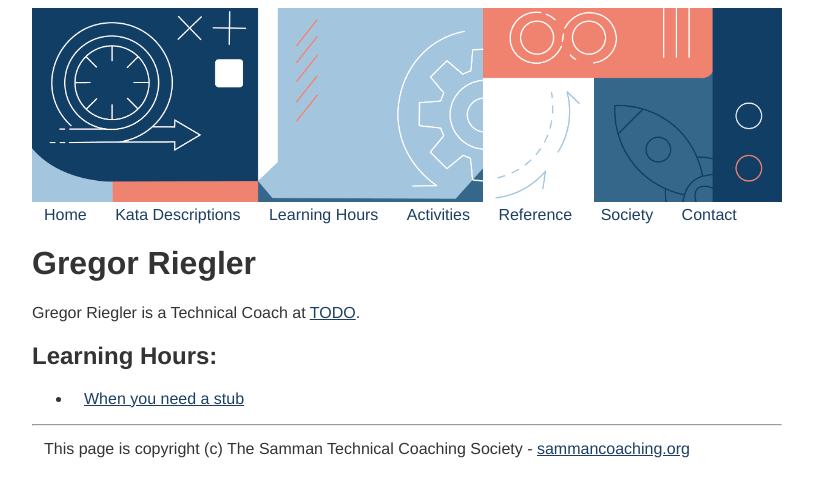
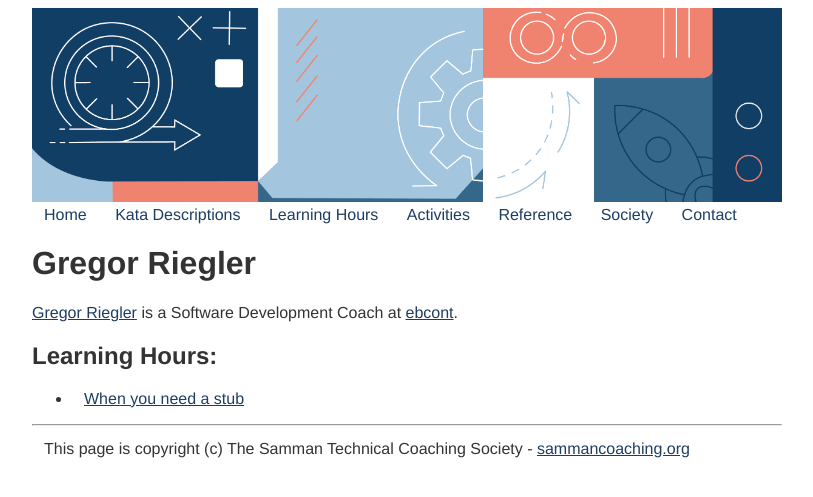
Before and after one commit to sammancoaching/website, a Jekyll site: the page built from society/contributors/gregorriegler.md, in a window 1280 px wide. Shown: the top 497 px of the page, without its empty margins (233-1046 px from the left). Built offline with Jekyll 4.4.1, drawn with Linux system fonts in a browser that asks for light colours.

Commit message:
Gregors author details

```diff
--- a/_data/contributors.yml
+++ b/_data/contributors.yml
@@ -55,6 +55,6 @@ dmerejkowsky:
   member: no
 gregorriegler:
   title: Gregor Riegler
-  url: https://gregorriegler.com
-  affiliation: TODO
+  url: https://ebcont.com
+  affiliation: ebcont
   member: no
--- a/society/contributors/gregorriegler.md
+++ b/society/contributors/gregorriegler.md
@@ -2,9 +2,11 @@
 layout: member
 title: Gregor Riegler
 author: gregorriegler
-role: Technical Coach
+role: Software Development Coach
+affiliation: ebcont
+url: http://gregorriegler.com
 ---
 
 # {{ page.title}}
 {% assign author = site.data.contributors[page.author] %}
-{{author.title}} is a {{page.role}} at [{{author.affiliation}}]({{author.url}}).
+[{{author.title}}]({{author.url}}) is a {{page.role}} at [{{author.affiliation}}](http://ebcont.com).
```
Also changed, not shown: _learning_hours/test_doubles/when_you_need_a_stub.md (+1 -1 lines).
